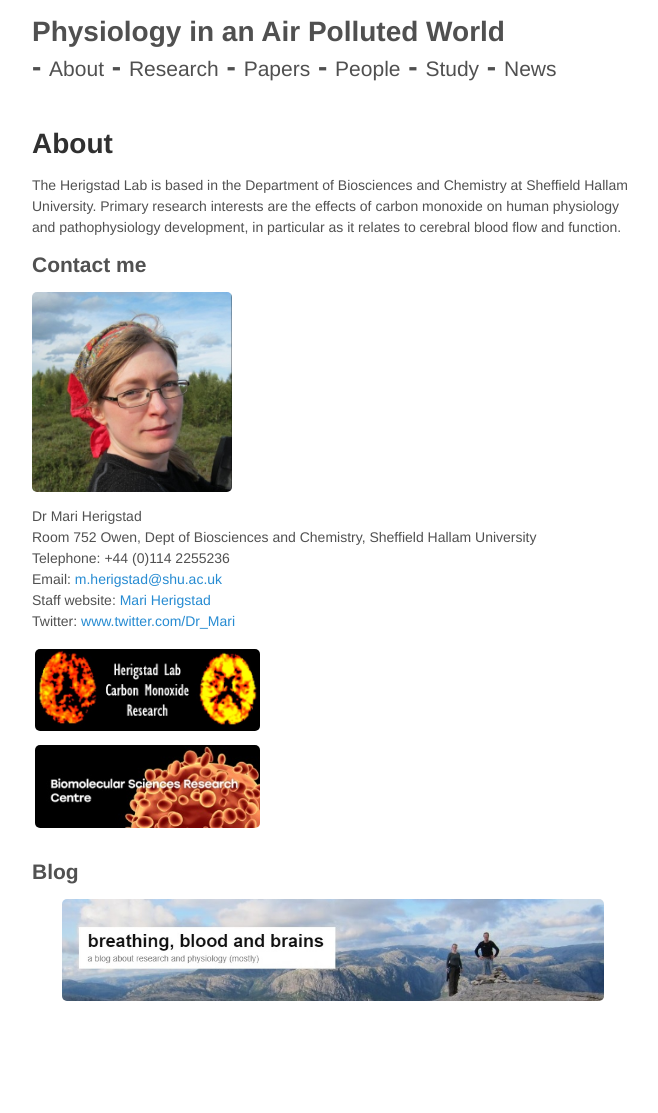
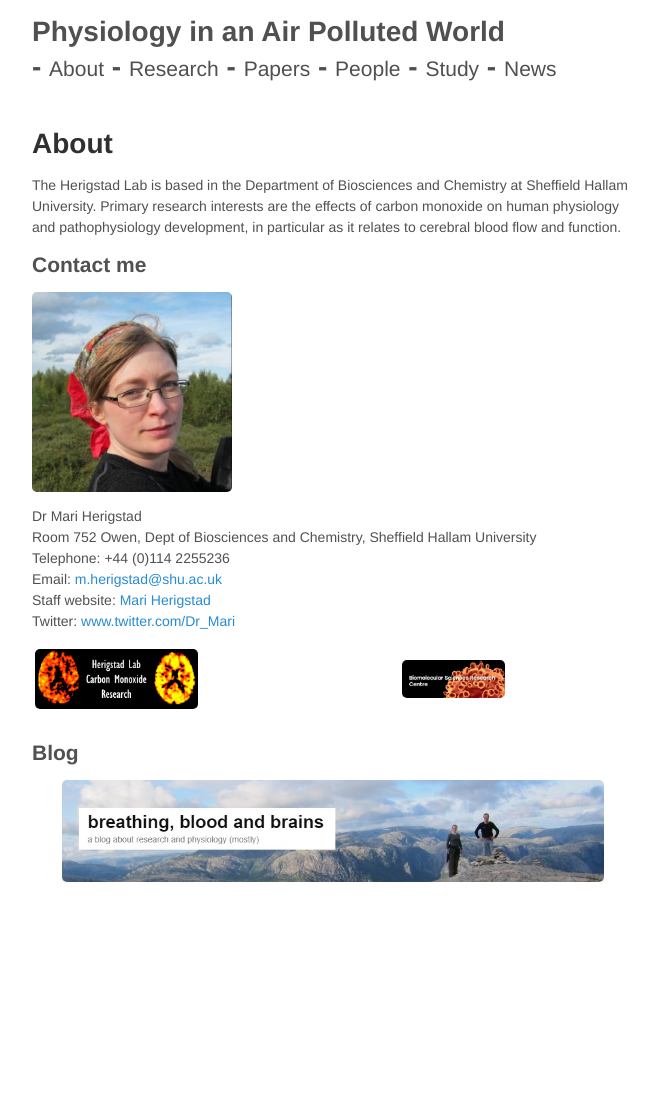
Before and after one commit to mariherigstad/mariherigstad.github.io, a Jekyll site: the page built from about.md, in a window 1280 px wide. Shown: the whole page, without its empty margins (307-965 px from the left). Built offline with Jekyll 4.4.1, drawn with Linux system fonts in a browser that asks for light colours; after the commit the page ends 994 px from its top, so only the background shows below that.

Commit message:
Update about.md

```diff
--- a/about.md
+++ b/about.md
@@ -17,7 +17,12 @@
 Twitter: <a href="https://twitter.com/Dr_Mari">www.twitter.com/Dr_Mari</a><br>
 
 <p align="middle">
-<table><tr><td><img src="/assets/lab_logo.jpg" alt="Herigstad Lab" style="width: 45%;" /> <img src="/assets/BMRC_logo.jpg" alt="BMRC" style="width: 45%;" /> </td></tr></table>
+<table>
+  <tr>
+    <td><img src="/assets/lab_logo.jpg" alt="Herigstad Lab" style="width: 45%;" /> </td>
+    <td> <img src="/assets/BMRC_logo.jpg" alt="BMRC" style="width: 45%;" /> </td>
+  </tr>
+</table>
 </p>
 
 ## Blog
```
